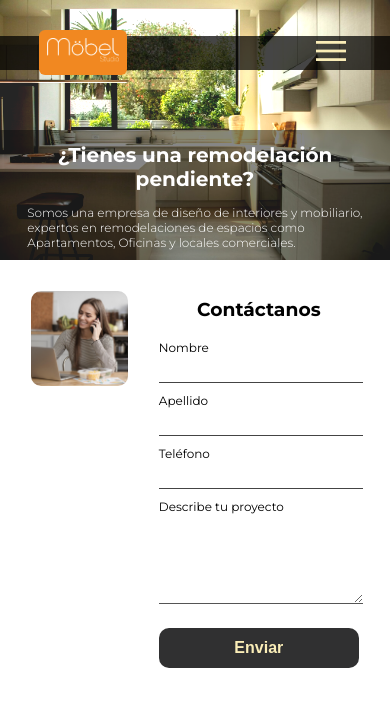
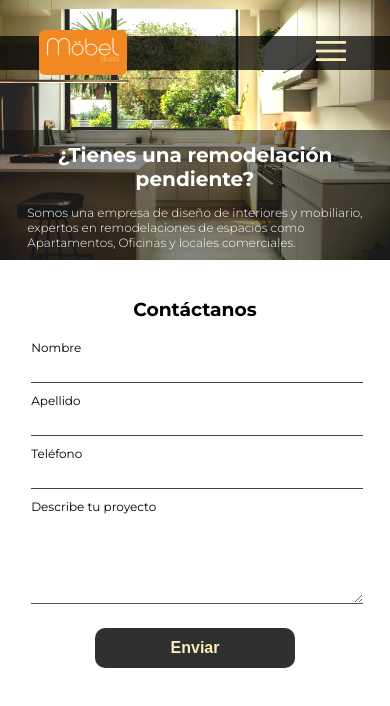
Before and after one commit to Yotis56/mobel, a React (Vite) app: page / in a window 390 px wide. Shown: the top 706 px of the page. Built offline with nearby package versions, Linux system fonts and the light colour scheme.

Commit message:
Se hacen pequeños cambios en el formulario de contacto (first Mobile)

```diff
--- a/src/components/Contact/Contact.jsx
+++ b/src/components/Contact/Contact.jsx
@@ -53,10 +53,14 @@ const Contact = () => {
                         <textarea type="text" name="description" id="description" value={data.description} onChange={handleChange} />
                     </div>
                 </form>
-                <button onClick={handleSubmit} className={styles.submitButton}>Enviar</button>
+                <div className={styles.buttonContainer}>
+                    <button onClick={handleSubmit} className={styles.submitButton}>Enviar</button>
+                </div>
             </div>
         </div>
     )
 }
 
 export { Contact }
+
+// Recordar que estoy diseñando mobile-first. Cómo se debería ver la sección de contacto en móvil. ¿Sin la imagen?
--- a/src/components/Contact/styles.module.css
+++ b/src/components/Contact/styles.module.css
@@ -1,16 +1,11 @@
 .contactContainer{
     display: flex;
 }
-.contactLeft{
-    max-width: 35%;
-    padding: 8%;
-}
-.contactLeft img {
-    max-width: 100%;
-    border-radius: 10px;
+.contactLeft, .contactLeft img {
+    display: none;
 }
 .contactRight{
-    margin: 5% 8% 8% 0;
+    margin: 5% 8% 8%;
     width: 100%;
 }
 .contactRight h3 {
@@ -22,11 +17,6 @@
 .inputContainer label {
     display: block;
     font-size: 12px;
-}
-.inputContainer:focus-within label {
-    font-size: 14px;
-    color: var(--black-grey);
-    transition: all 300ms ease-in;
 }
 .inputContainer input {
     width: 100%;
@@ -59,3 +49,27 @@
     font-size: 16px;
     cursor: pointer;
 }
+.buttonContainer {
+    text-align: center;
+}
+@media screen and (min-width: 426px ) {
+    .contactLeft, .contactLeft img {
+        display: initial;
+    }
+    .contactLeft {
+        max-width: 35%;
+        padding: 8%;
+    }
+    .contactLeft img {
+        max-width: 100%;
+        border-radius: 10px;
+    }
+    .contactRight{
+        margin: 5% 8% 8% 0;
+    }
+    .inputContainer:focus-within label {
+        font-size: 14px;
+        color: var(--black-grey);
+        transition: all 300ms ease-in;
+    }
+}
```
